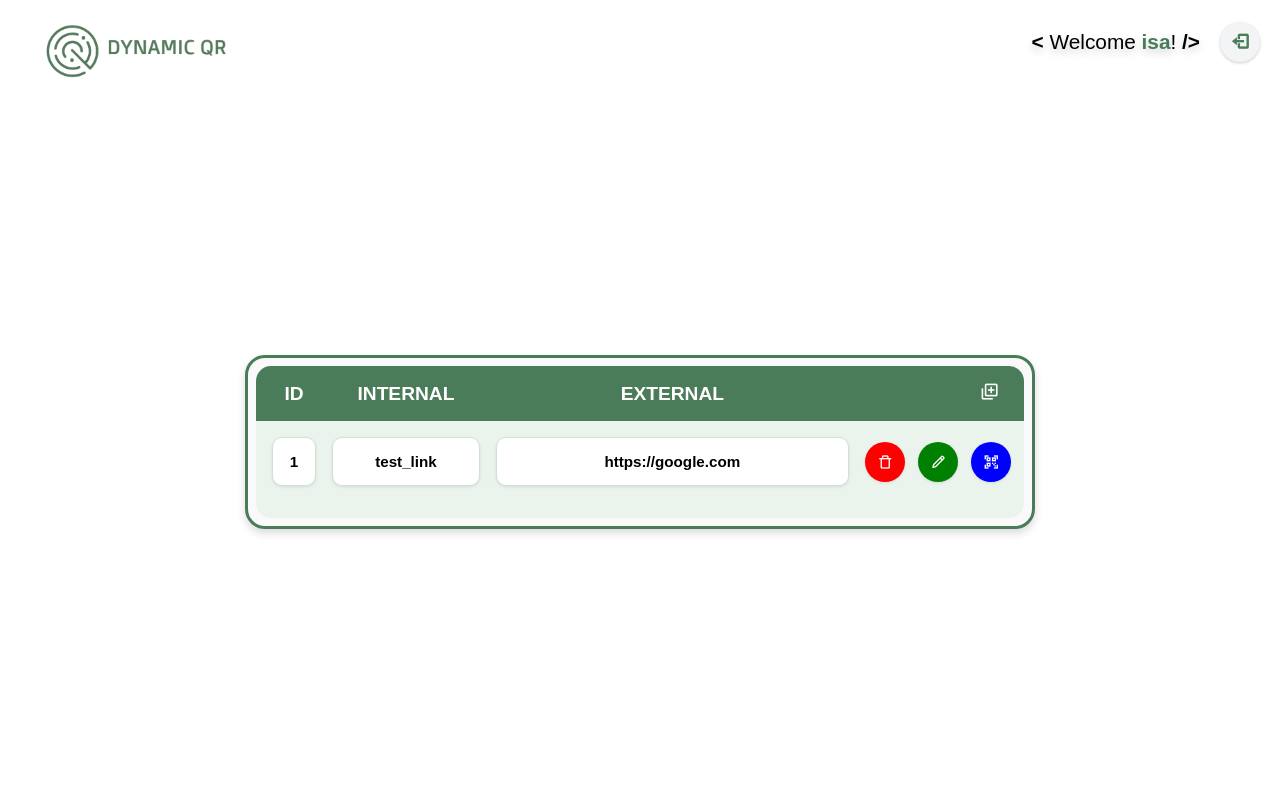
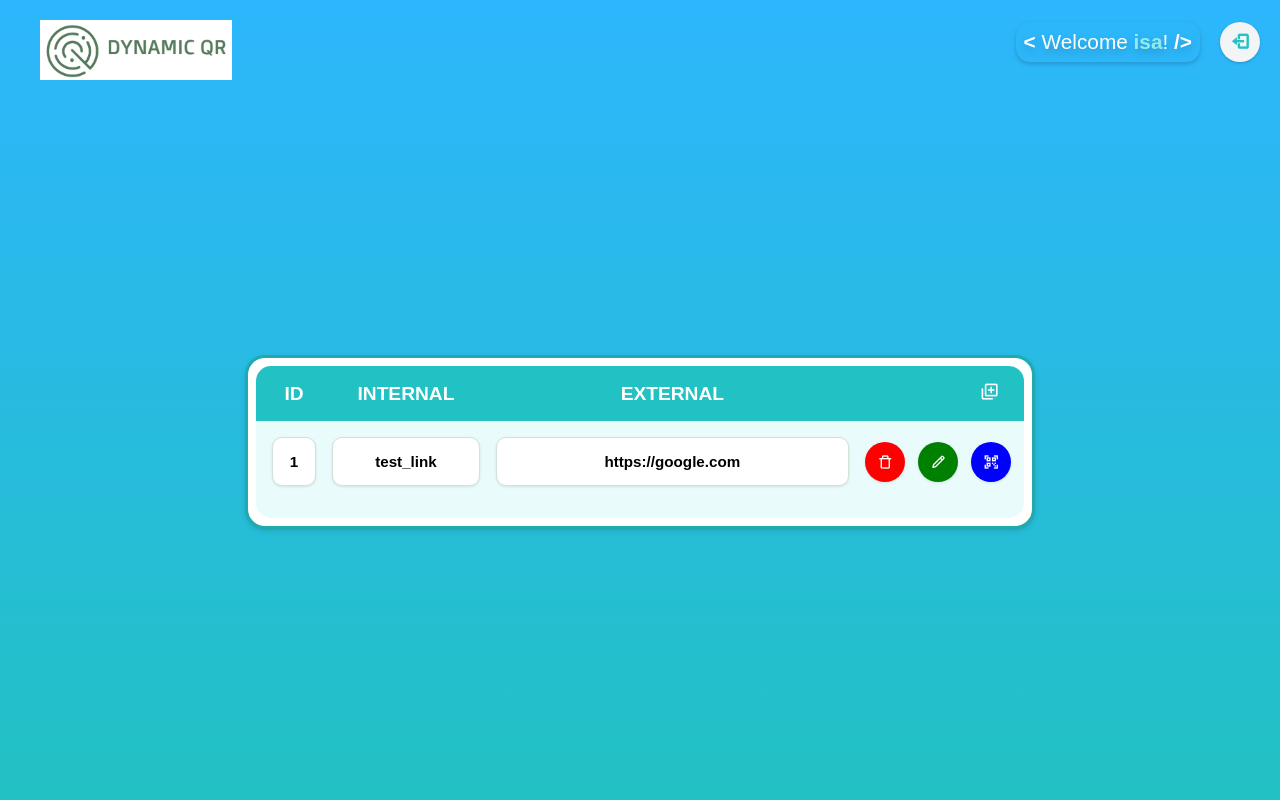
Before and after one commit to MarinCervinschi/QR-flask, a Flask app: page /private/dashboard/ in a window 1280 px wide. Run offline with Flask 3, Linux system fonts and the light colour scheme; a user stored in the database is signed in; data comes from the database, SQL or seed files in the repository; some libraries are stand-ins or nearby versions.

Commit message:
refactor: colors

```diff
--- a/app/static/dashboard.css
+++ b/app/static/dashboard.css
@@ -31,7 +31,7 @@
     }
 
     &:active {
-        color: red;
+        color: #93ebeb;
     }
 }
 
@@ -46,19 +46,20 @@
     gap: 50px;
 }
 
+
 .links-grid-wrapper {
-    background-color: #f9f9f9;
+    background-color: var(--bg-color);
     padding: 0.5rem;
     border-radius: 20px;
-    box-shadow: 0px 4px 8px rgba(0, 0, 0, 0.15);
+    box-shadow: rgba(50, 50, 105, 0.15) 0px 2px 5px 0px, rgba(0, 0, 0, 0.05) 0px 1px 1px 0px;
     width: 100%;
     max-width: 60%;
     gap: 30px;
-    border: 3px solid var(--primary-color);
+    border: 3px solid #1fabad ;
 }
 
 .grid {
-    background-color: #eaf4ed;
+    background-color: #e9fbfb;
     border-radius: 0 0 15px 15px;
     max-height: 60vh;
     overflow: auto;
@@ -71,7 +72,7 @@
     align-items: center;
     justify-content: space-between;
     padding: 1rem;
-    background-color: #4a7c59;
+    background-color: var(--primary-color);
     border-radius: 15px 15px 0 0;
     color: white;
     font-size: 1.2rem;
@@ -89,15 +90,14 @@
             color: white;
 
             &:hover {
-                color: #FFBF00;
-                text-shadow: 0px 4px 8px rgba(0, 0, 0, 0.2);
+                color: #93ebeb;
                 transform: scale(1.1);
             }
         }
 
         &:active {
             transform: scale(0.95);
-            color: #FFBF00;
+            color: #93ebeb;
         }
     }
 }
@@ -128,6 +128,12 @@
     text-decoration: none;
     text-overflow: ellipsis;
     color: var(--text-color);
+
+}
+
+.grid-element[type='text']:focus {
+    outline: none;
+    border: 2px solid #2cb6fb;
 }
 
 .grid-element:hover {
--- a/app/static/js/scripts.js
+++ b/app/static/js/scripts.js
@@ -71,6 +71,7 @@ document.addEventListener("DOMContentLoaded", function () {
                     }
                 } else if (action === '/qr') {
                     // Handle add action
+                    idInput.type = 'text';
                     form.submit(); // Submit form
                 }
             });
--- a/app/static/style.css
+++ b/app/static/style.css
@@ -1,9 +1,8 @@
 :root {
     --bg-color: white;
     --text-color: black;
-    --primary-color: #4a7c59;
-    --details-color: #8fc0a9;
-    --details2-color: #b1d3c4;
+    --primary-color: rgb(34,193,195);
+    --gradient-bg: linear-gradient(0deg, rgba(34,193,195,1) 0%, rgba(45,182,253,1) 100%);
 }
 
 *::-webkit-scrollbar {
@@ -19,7 +18,7 @@ body {
     box-sizing: border-box;
     margin: 0;
     padding: 0;
-    background-color: var(--bg-color);
+    background: var(--gradient-bg);
     font-family: sans-serif;
 
     display: flex;
@@ -37,16 +36,22 @@ header {
 }
 
 header h2 {
-    color: var(--text-color);
+    color: var(--bg-color);
     font-size: 1.3rem;
     font-weight: 500;
     text-shadow: 0px 4px 8px rgba(0, 0, 0, 0.2);
 
+    box-shadow: rgba(0, 0, 0, 0.18) 0px 2px 4px;
+    cursor: pointer;
+    border-radius: 14px;
+    padding: 8px;
+
 }
 
 header span {
-    color: var(--primary-color);
+    color: #93ebeb;
     font-weight: bolder;
+
 }
 header img {
     margin: 20px 20px 0;
@@ -189,7 +208,7 @@ main {
 
         >i {
             font-size: 1.2rem;
-            color: #4a7c59;
+            color: var(--primary-color);
             font-weight: bold;
         }
 
--- a/app/templates/index.html
+++ b/app/templates/index.html
@@ -2,7 +2,7 @@
 {% block content %}
     <div class="container">
         <div class="text-container">
-            <h2>Welcome to Dynamic QR Code</h2>
+            <h1 id="demotext">Welcome to Dynamic QR Code</h1>
 
             <a href="/private/admin">
                 <button class="sign-in-button">SIGN IN</button>
```
Also changed, not shown: other parts of app/static/style.css (+25 -10 lines).
